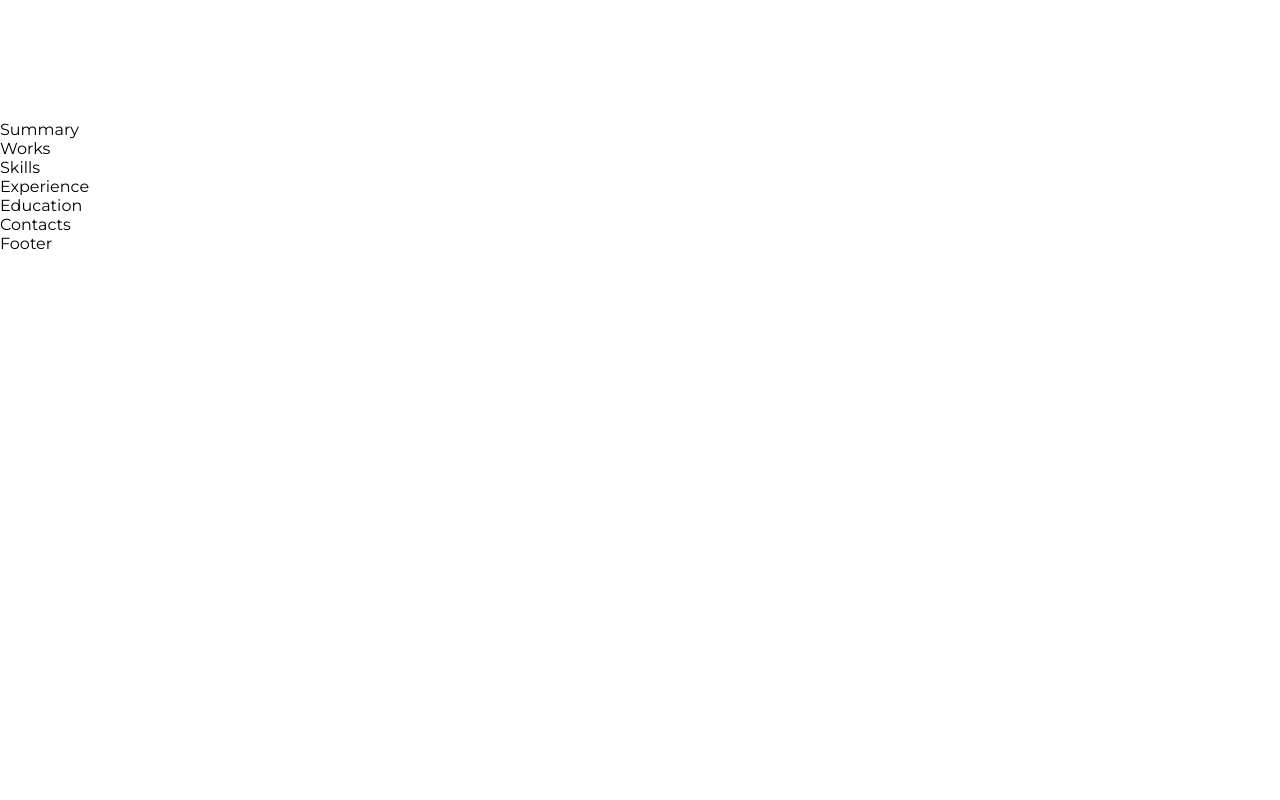
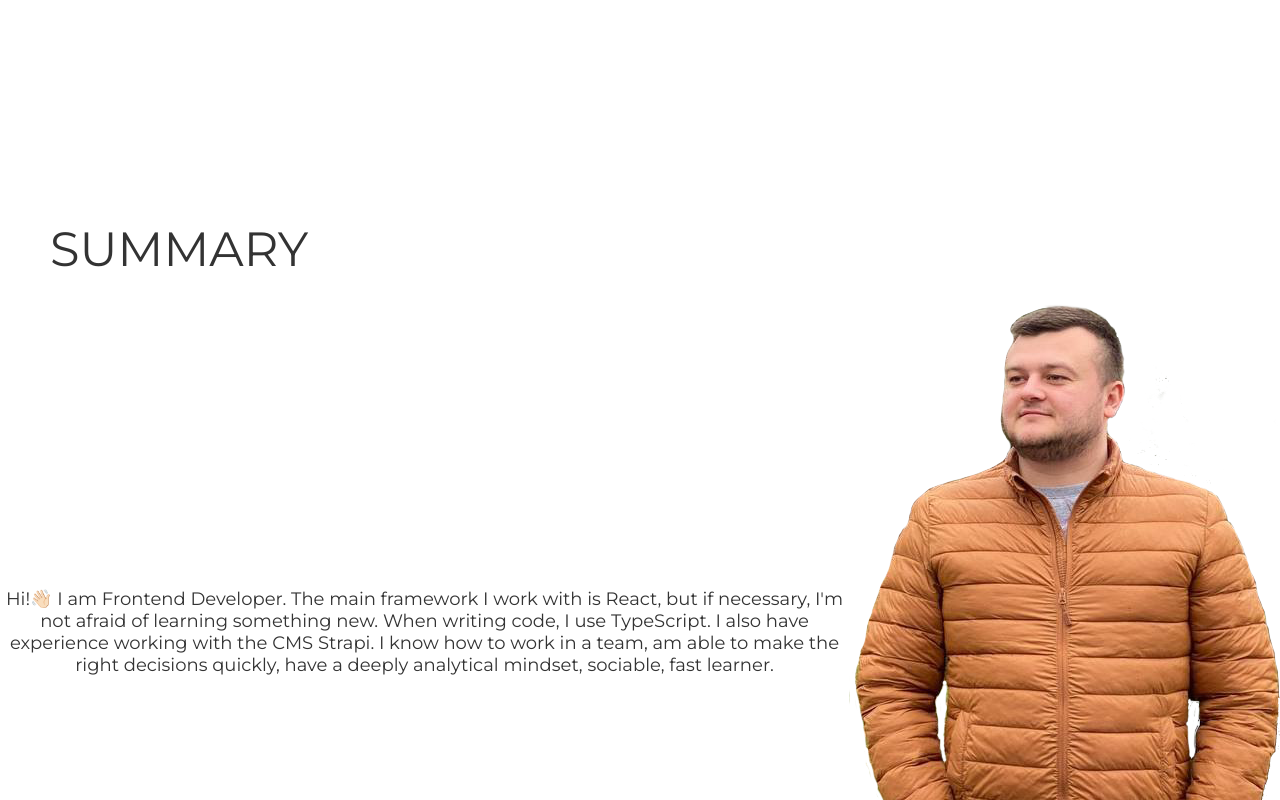
Before and after one commit to vladyslavZinchenko77/vlad-zinchenko, a Next.js app: page / in a window 1280 px wide. Shown: the part 680-1480 px from the top of the page. Before the commit the page ends 933 px from the top, so only its background shows below. Built offline with nearby package versions, Linux system fonts and the light colour scheme.

Commit message:
added hero section

```diff
--- a/src/components/ui/Hero/Hero.scss
+++ b/src/components/ui/Hero/Hero.scss
@@ -6,7 +6,6 @@
         max-height: 100vh;
         max-width: 100%;
         position: relative;
-
         left: 0;
         right: 0;
         overflow: hidden;
@@ -52,6 +51,7 @@
                 @media screen  and (max-width:950px){
                 font-size: 48px;
                 }
+
             @keyframes title-name {
                 from{
                     opacity: 0;
--- a/src/components/ui/Hero/Hero.tsx
+++ b/src/components/ui/Hero/Hero.tsx
@@ -21,7 +21,7 @@ const Hero: FC = () => {
         <div className="effects"></div>
         <div className="header-hero__content">
           <h2 className="header-hero__main-text">Vladyslav Zinchenko</h2>
-          <h3 className="header-hero__small-text">Junior Frontend Developer</h3>
+          <h3 className="header-hero__small-text">Frontend Developer</h3>
           <a
             className="header-hero__btn"
             target="_blank"
--- a/src/components/ui/Summary/Summary.scss
+++ b/src/components/ui/Summary/Summary.scss
@@ -0,0 +1,46 @@
+@import "../../../styles/variables.scss";
+
+.summary{
+    max-width: 100%;
+    padding: 100px 0;
+    .summary__container{
+        margin: 0 auto;
+    }
+    .summary__tittle{
+        font-size: 48px;
+        text-transform: uppercase;
+        font-weight: 400;
+        padding-left: 50px;
+        color: #333;
+        @media screen  and (max-width: $mobile-max){
+            font-size: 38px
+        }
+    }
+    .summary__content{
+        display: flex;
+        justify-content: center;
+        align-items: center;
+        margin-top: 24px;
+        @media screen and (max-width: $mobile-max){
+            flex-direction: column;
+            padding: 0 24px;
+        }
+
+            .summary__content-text{
+               font-size: 18px;
+               color: $dark-brown-color;
+               text-align: center;
+               @media screen and (max-width: $mobile-max) {
+                font-size: 18px;
+            }
+            }
+            .summary__content-img{
+                 @media screen and (max-width: $mobile-max) {
+                            width: 100%;
+                            height: auto;
+                            margin-top: 8px;
+                        }
+                    }
+
+    }
+}
--- a/src/components/ui/Summary/Summary.tsx
+++ b/src/components/ui/Summary/Summary.tsx
@@ -1,7 +1,34 @@
 import { FC } from 'react';
+import Image from 'next/image';
+
+import './Summary.scss';
 
 const Summary: FC = () => {
-  return <div>Summary</div>;
+  return (
+    <section className="summary">
+      <h2 className="summary__tittle">summary</h2>
+      <div className="summary__container">
+        <div className="summary__content">
+          <p className="summary__content-text">
+            Hi!👋🏻 I am Frontend Developer. The main framework I work with is
+            React, but if necessary, I'm not afraid of learning something new.
+            When writing code, I use TypeScript. I also have experience working
+            with the CMS Strapi. I know how to work in a team, am able to make
+            the right decisions quickly, have a deeply analytical mindset,
+            sociable, fast learner.
+          </p>
+
+          <Image
+            className="summary__content-img"
+            src="/img/avatar2.png"
+            alt="avatar"
+            width={431}
+            height={659}
+          />
+        </div>
+      </div>
+    </section>
+  );
 };
 
 export default Summary;
```
Also changed, not shown: public/img/avatar.jpg (added), public/img/avatar2.png (added). Lines whose indentation alone changed are shown as unchanged.
